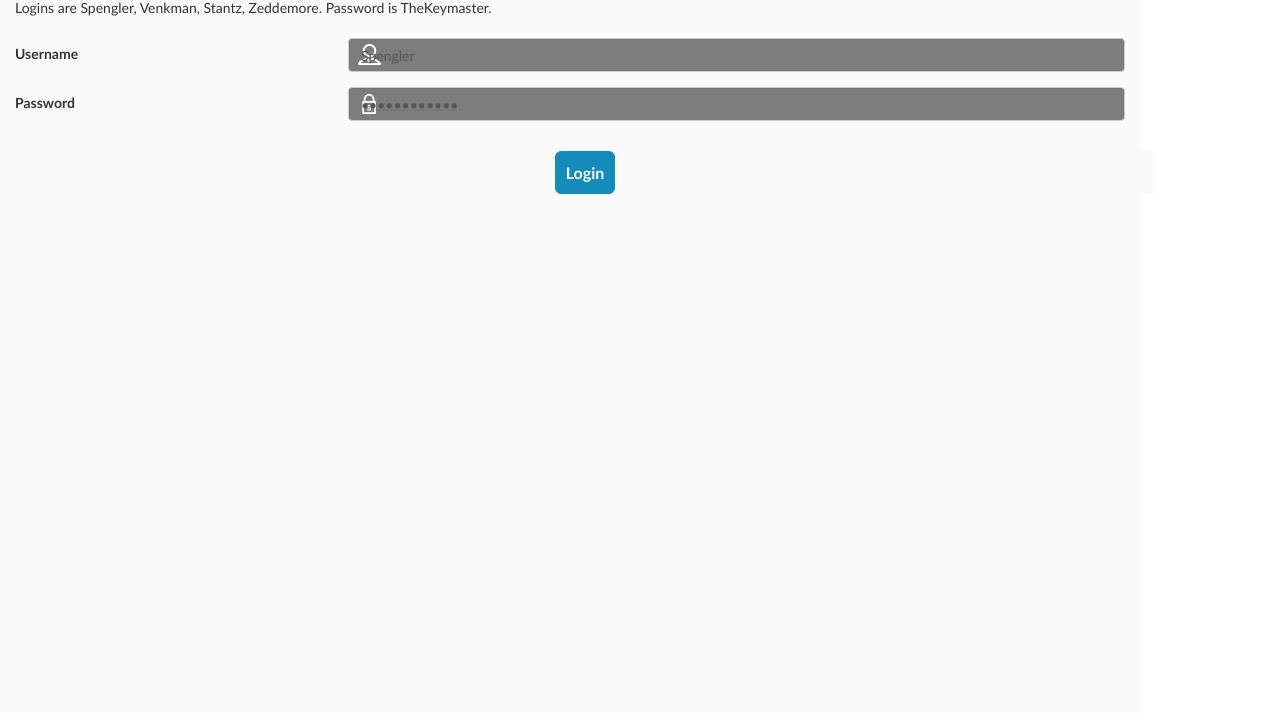
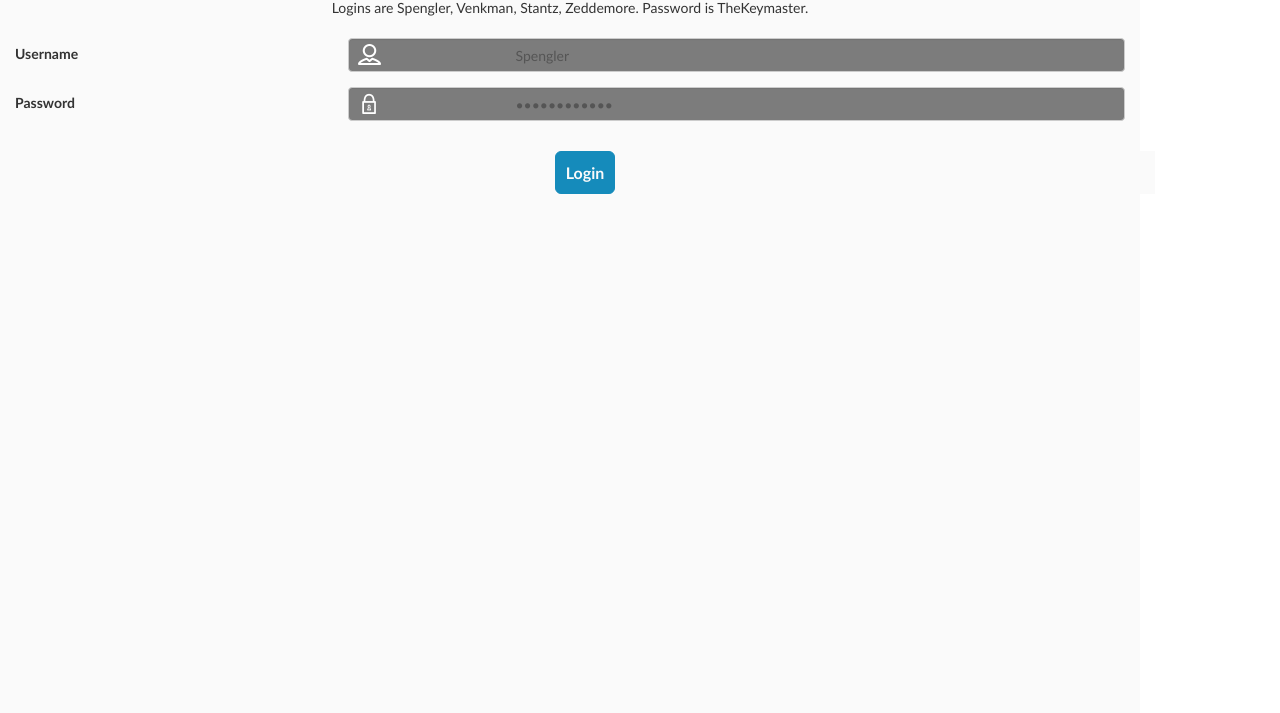
Before and after one commit to feedhenry-sample-apps/team-to-do-backbone-project-client, a plain HTML site: page client/default/index.html in a window 1280 px wide. Shown: the part 87-800 px from the top of the page. Drawn offline with Linux system fonts and the light colour scheme.

Commit message:
inital styling changes

```diff
--- a/client/default/css/styles.css
+++ b/client/default/css/styles.css
@@ -181,6 +181,10 @@ textarea{
     width:28%
 }
 
+#loginform .input-field {
+    padding-left: 15%;
+}
+
 .btn-lg {
    padding: 10px;
    font-size: 16px;
@@ -240,6 +244,12 @@ textarea{
 .login-description,.about-description,.map-container{
     margin-top:20px;
     margin-bottom:20px;
+}
+
+.login-description p {
+    margin-left: auto;
+    margin-right: auto;
+    text-align: center;
 }
 
 .input-field {
--- a/client/default/js/templates/login.html
+++ b/client/default/js/templates/login.html
@@ -14,8 +14,8 @@
         </div>
     </div>
     <div class="login-description">
-        Logins are Spengler, Venkman, Stantz, Zeddemore.
-        Password is TheKeymaster.
+        <p>Logins are Spengler, Venkman, Stantz, Zeddemore.
+        Password is TheKeymaster.</p>
     </div>
     <div class="row-fluid clearfix">
         <form id="loginform" name="loginform" role="form" style="text-align:left; margin: 0 auto;">
```
